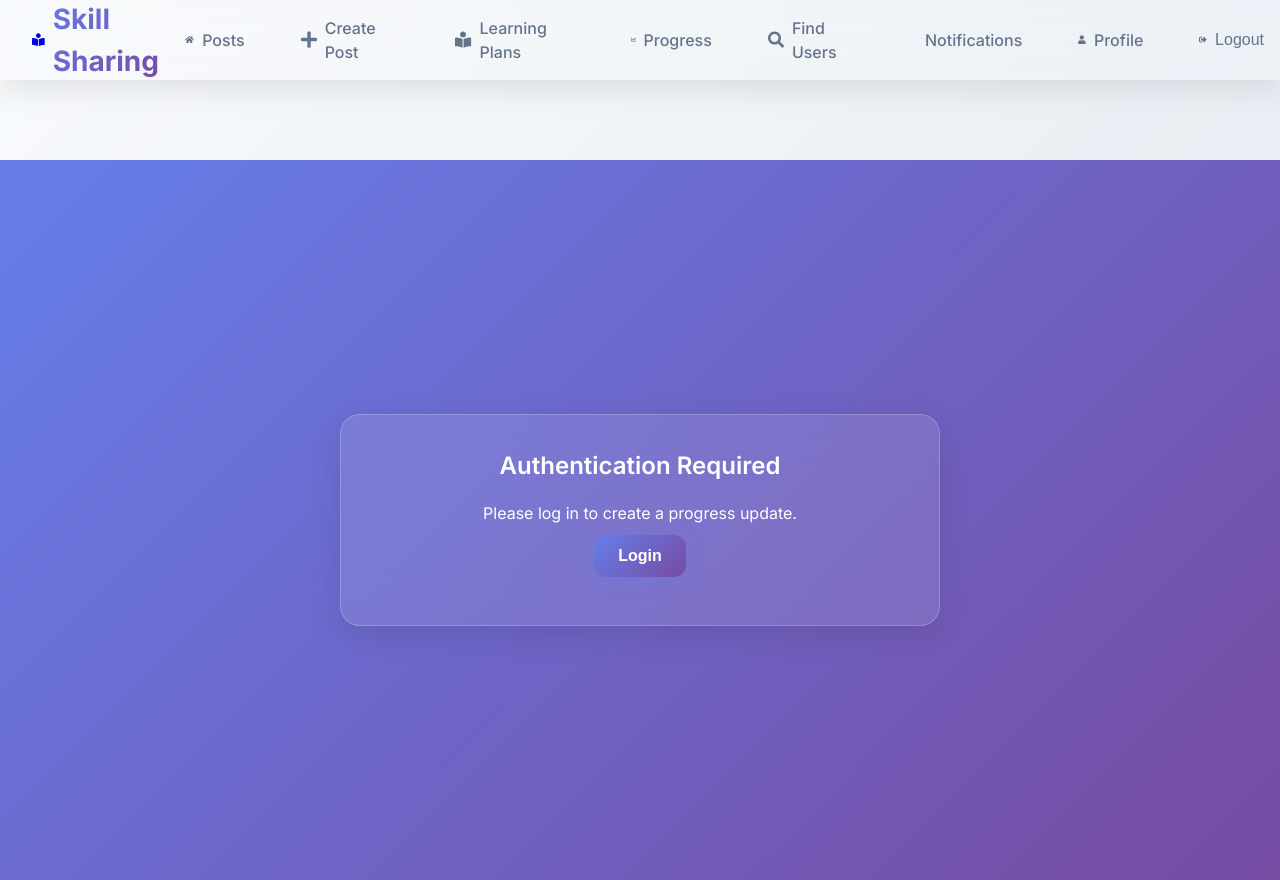
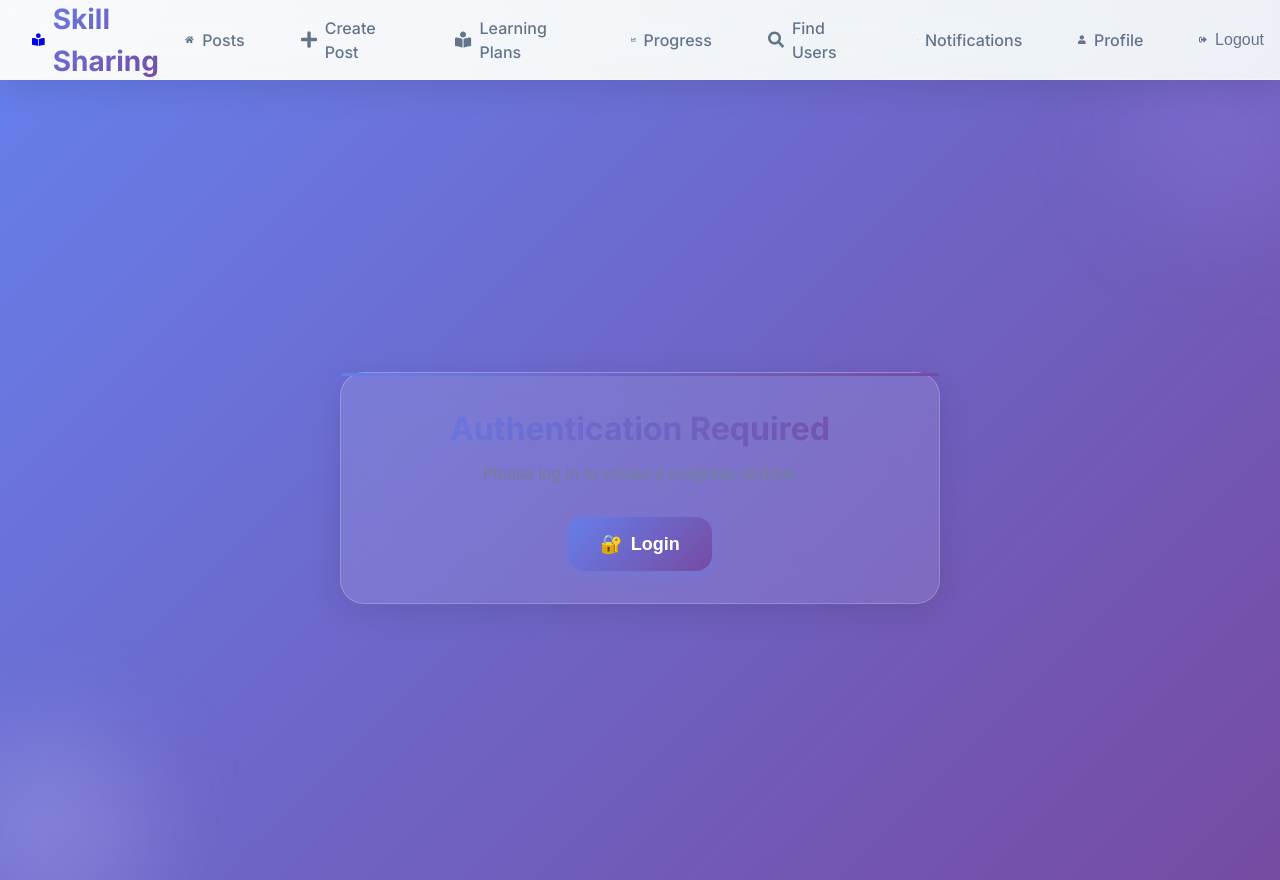
Before and after one commit to Ranjuna120/Skill-Sharing-and-Learning-Platform, a React (Create React App) app in the folder frontend/: page /create-progress in a window 1280 px wide. Built offline with nearby package versions, Linux system fonts and the light colour scheme; no server answers.

Commit message:
Update ProgressForm.js

```diff
--- a/frontend/src/components/Progress/ProgressForm.js
+++ b/frontend/src/components/Progress/ProgressForm.js
@@ -80,12 +80,18 @@ const ProgressForm = () => {
 
   if (!user) {
     return (
-      <div className="page-container">
-        <div className="card card-error">
-          <div className="card-content text-center">
-            <h2>Authentication Required</h2>
-            <p>Please log in to create a progress update.</p>
-            <button className="btn btn-primary" onClick={() => navigate('/login')}>
+      <div className="progress-form-container">
+        <div className="form-modern">
+          <div className="form-header">
+            <h2 className="form-title-modern">Authentication Required</h2>
+            <p className="form-subtitle">Please log in to create a progress update.</p>
+          </div>
+          <div className="form-actions-modern center">
+            <button
+              className="btn btn-primary btn-lg"
+              onClick={() => navigate('/login')}
+            >
+              <span>🔐</span>
               Login
             </button>
           </div>
@@ -95,14 +101,22 @@ const ProgressForm = () => {
   }
 
   return (
-    <div className="content-container">
+    <div className="progress-form-container">
       <div className="form-modern animate-fade-in">
         <div className="form-header">
-          <h1 className="form-title-modern">Share Your Progress</h1>
-          <p className="form-subtitle">Update the community on your learning journey</p>
+          <h1 className="progress-form-title-modern">
+            <span className="title-icon">📈</span>
+            Share Your Progress
+          </h1>
+          <p className="progress-form-subtitle">Update the community on your learning journey</p>
         </div>
 
-        {error && <div className="form-error">⚠️ {error}</div>}
+        {error && (
+          <div className="form-error">
+            <span>⚠️</span>
+            {error}
+          </div>
+        )}
 
         <form onSubmit={handleSubmit}>
           <div className="form-group-modern">
@@ -157,7 +171,7 @@ const ProgressForm = () => {
               ) : (
                 <>
                   <span>📈</span>
-                  Create Update
+                  Share Progress
                 </>
               )}
             </button>
```
